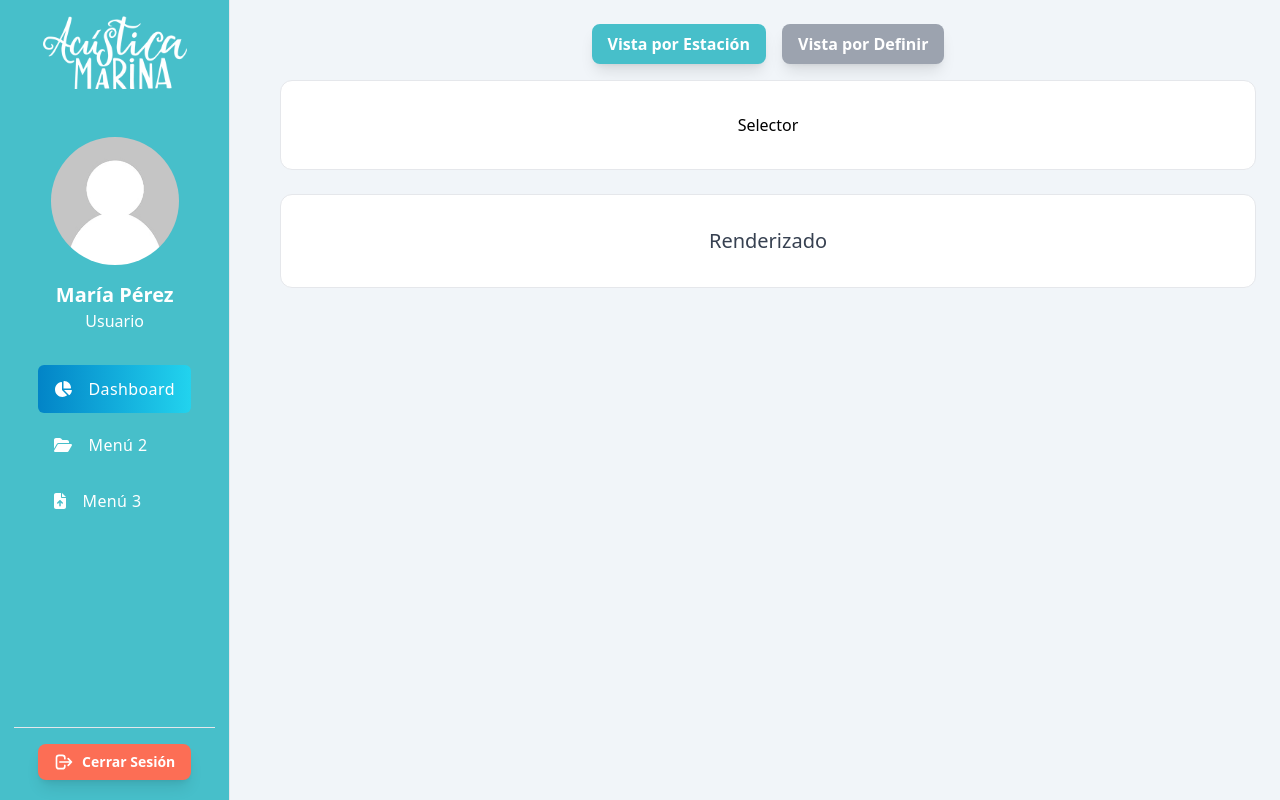
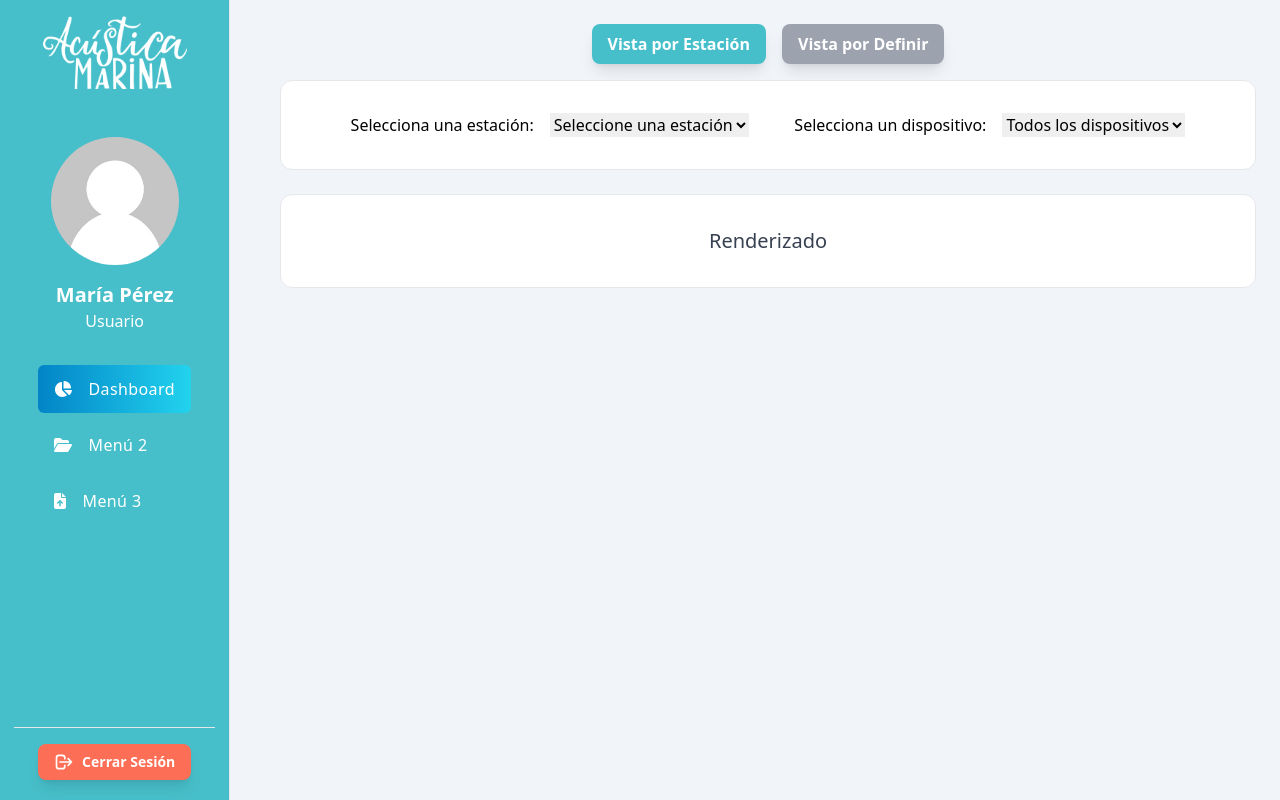
Before and after one commit to vnasp/dashboard-frontend-user, a React (Vite) app: page /#/ in a window 1280 px wide. Built offline with nearby package versions, Linux system fonts and the light colour scheme.

Commit message:
Add selectors idea

```diff
--- /dev/null
+++ b/src/components/Dashboard/DeviceSelector.jsx
@@ -0,0 +1,54 @@
+import { useState } from "react";
+import stations from "../../data/DataExample";
+
+function DeviceSelector() {
+  const [selectedStation, setSelectedStation] = useState("");
+  const [selectedDevice, setSelectedDevice] = useState("");
+
+  // Actualización dinámica de dispositivos por estación
+  const devices = selectedStation
+    ? stations.find((station) => station.id === parseInt(selectedStation))
+        .devices
+    : [];
+
+  return (
+    <section className="flex justify-evenly">
+      <div className="space-x-4">
+        <label htmlFor="station-select">Selecciona una estación:</label>
+        <select
+          id="station-select"
+          value={selectedStation}
+          onChange={(e) => {
+            setSelectedStation(e.target.value);
+            setSelectedDevice("");
+          }}
+        >
+          <option value="">Seleccione una estación</option>
+          {stations.map((station) => (
+            <option key={station.id} value={station.id}>
+              {station.name}
+            </option>
+          ))}
+        </select>
+      </div>
+
+      <div className="space-x-4">
+        <label htmlFor="device-select">Selecciona un dispositivo:</label>
+        <select
+          id="device-select"
+          value={selectedDevice}
+          onChange={(e) => setSelectedDevice(e.target.value)}
+        >
+          <option value="">Todos los dispositivos</option>
+          {devices.map((device) => (
+            <option key={device.id} value={device.id}>
+              {device.name}
+            </option>
+          ))}
+        </select>
+      </div>
+    </section>
+  );
+}
+
+export default DeviceSelector;
--- a/src/components/Dashboard/GeneralSection.jsx
+++ b/src/components/Dashboard/GeneralSection.jsx
@@ -1,10 +1,11 @@
+import DeviceSelector from "./DeviceSelector";
 
 export default function GeneralSection() {
   return (
     <>
       <section className="flex flex-col gap-6">
         <article className="h-full py-8 px-6 space-y-6 rounded-xl border border-gray-200 bg-white text-center">
-          Selector
+          <DeviceSelector/>
         </article>
 
         <article className="md:col-span-2 lg:col-span-1 h-full py-8 px-6 space-y-6 rounded-xl border border-gray-200 bg-white text-center">
--- /dev/null
+++ b/src/data/DataExample.jsx
@@ -0,0 +1,19 @@
+const stations = [
+  {
+    id: 1,
+    name: "Estación 1",
+    devices: [
+      { id: 101, name: "Dispositivo A" },
+      { id: 102, name: "Dispositivo B" },
+    ],
+  },
+  {
+    id: 2,
+    name: "Estación 2",
+    devices: [
+      { id: 201, name: "Dispositivo C" },
+      { id: 202, name: "Dispositivo D" },
+    ],
+  },
+];
+export default stations;
```
